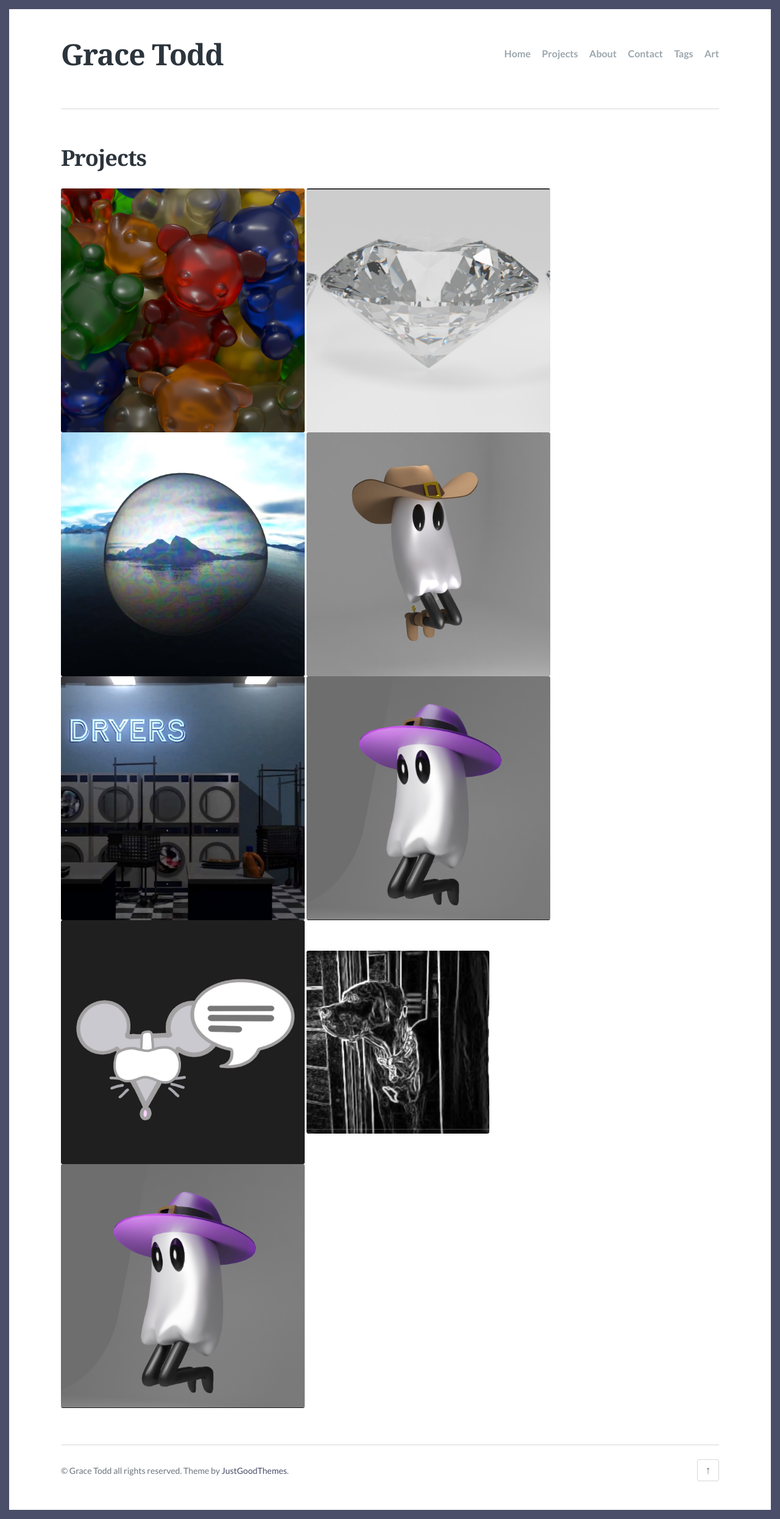
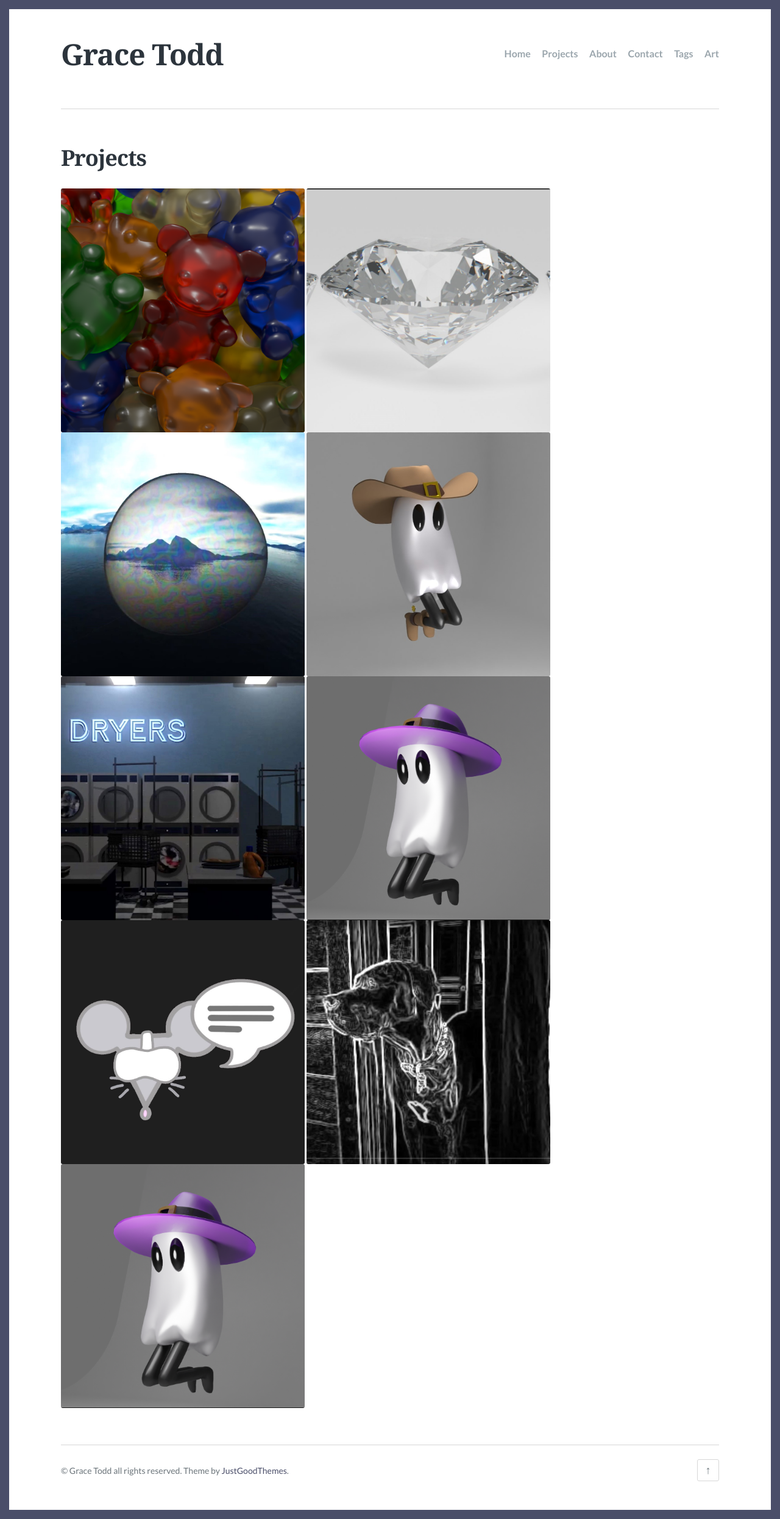
Before and after one commit to toddgr/toddgr.github.io, a Jekyll site: the page built from projects.md, in a window 1280 px wide. Shown: the whole page at 61% size. Built offline with Jekyll 4.4.1, drawn with Linux system fonts in a browser that asks for light colours.

Commit message:
fix aspect ratio of project images

```diff
--- a/projects.md
+++ b/projects.md
@@ -5,12 +5,12 @@ description: An optional about page for Scriptor Jekyll theme
 feature_image:
 ---
 
-[<img src="images/gummy_bears_cropped.png" width="400" height="300">](https://example.com/page1)
-[<img src="images/diamond_cropped.jpg" width="400" height="300">](https://example.com/page2)
-[<img src="images/soap_bubble_cropped.JPG" width="400" height="300">](https://example.com/page3)
-[<img src="images/cowboy_cropped.jpg" width="400" height="300">](https://example.com/page4)
-[<img src="images/dryers_cropped.JPG" width="400" height="300">](https://example.com/page5)
-[<img src="images/witch_ghost_cropped.png" width="400" height="300">](https://example.com/page6)
-[<img src="images/mikey_cropped.JPG" width="400" height="300">](https://example.com/page7)
-[<img src="images/painterly_rendering_cropped.JPG" width="300" height="400">](https://example.com/page8)
-[<img src="images/witch_ghost_cropped.png" width="400" height="300">](https://example.com/page9)
+[<img src="images/gummy_bears_cropped.png" width="400" height="400">](https://example.com/page1)
+[<img src="images/diamond_cropped.jpg" width="400" height="400">](https://example.com/page2)
+[<img src="images/soap_bubble_cropped.JPG" width="400" height="400">](https://example.com/page3)
+[<img src="images/cowboy_cropped.jpg" width="400" height="400">](https://example.com/page4)
+[<img src="images/dryers_cropped.JPG" width="400" height="400">](https://example.com/page5)
+[<img src="images/witch_ghost_cropped.png" width="400" height="400">](https://example.com/page6)
+[<img src="images/mikey_cropped.JPG" width="400" height="400">](https://example.com/page7)
+[<img src="images/painterly_rendering_cropped.JPG" width="400" height="400">](https://example.com/page8)
+[<img src="images/witch_ghost_cropped.png" width="400" height="400">](https://example.com/page9)
```
